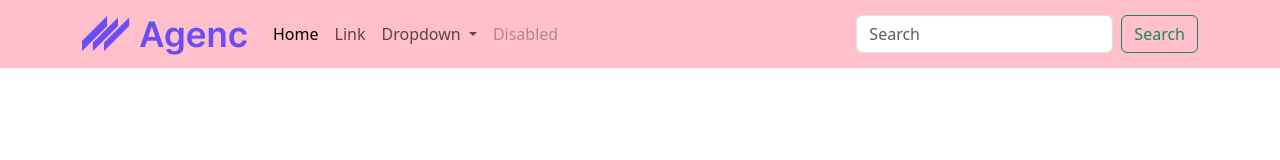
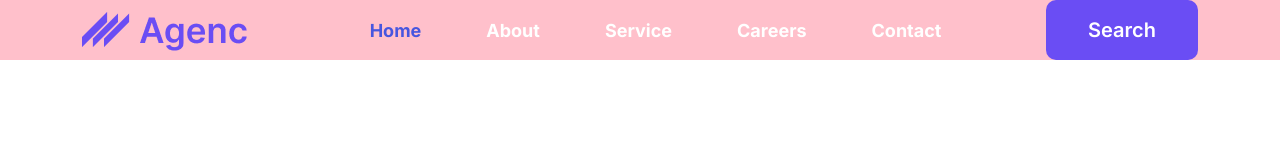
Before and after one commit to crlimon11/Agency-website, a plain HTML site: page index.html in a window 1280 px wide. Drawn offline with Linux system fonts and the light colour scheme.

Commit message:
navbar finished

```diff
--- a/css/style.css
+++ b/css/style.css
@@ -1,3 +1,41 @@
+/* google inter Font */
+@import url('https://fonts.googleapis.com/css2?family=Inter:wght@100;200;300;400;500;600;700;800;900&display=swap');
+/* common shared styles */
+*{
+    font-family: 'Inter', sans-serif;
+    margin: 0;
+    padding: 0;
+    box-sizing: border-box;
+}
+/* Navbar Related style */
 .navbar{
     background: pink;
+    padding: 0px;
 }
+.navbar .navbar-nav{
+    gap: 65px;
+}
+.navbar .navbar-nav .nav-item .nav-link{
+    padding: 0;
+    color: #FFF;
+    font-size: 18px;
+    font-weight: 700;
+    transition: .5s;
+}
+.navbar .navbar-nav .nav-item .active{
+    color: #4756DF;
+}
+.navbar .navbar-nav .nav-item .nav-link:hover{
+    color: #4756DF;
+}
+.nav_btn_primary{
+    padding: 15px 42px;
+    border-radius: 10px;
+    border: none;
+    background: #6A4DF4;
+    color: #FFF;
+    font-size: 20px;
+    font-weight: 600;
+}
+
+/* Bannar related style */
--- a/index.html
+++ b/index.html
@@ -15,39 +15,38 @@
               <a class="navbar-brand" href="index.html">
                 <img src="./images/logo.png" alt="">
               </a>
+              <!-- navigation button -->
               <button class="navbar-toggler" type="button" data-bs-toggle="collapse" data-bs-target="#navbarSupportedContent" aria-controls="navbarSupportedContent" aria-expanded="false" aria-label="Toggle navigation">
                 <span class="navbar-toggler-icon"></span>
               </button>
+
               <div class="collapse navbar-collapse" id="navbarSupportedContent">
-                <ul class="navbar-nav me-auto mb-2 mb-lg-0">
+                <ul class="navbar-nav mx-auto mb-2 mb-lg-0">
                   <li class="nav-item">
                     <a class="nav-link active" aria-current="page" href="#">Home</a>
                   </li>
                   <li class="nav-item">
-                    <a class="nav-link" href="#">Link</a>
-                  </li>
-                  <li class="nav-item dropdown">
-                    <a class="nav-link dropdown-toggle" href="#" role="button" data-bs-toggle="dropdown" aria-expanded="false">
-                      Dropdown
-                    </a>
-                    <ul class="dropdown-menu">
-                      <li><a class="dropdown-item" href="#">Action</a></li>
-                      <li><a class="dropdown-item" href="#">Another action</a></li>
-                      <li><hr class="dropdown-divider"></li>
-                      <li><a class="dropdown-item" href="#">Something else here</a></li>
-                    </ul>
+                    <a class="nav-link" href="#">About</a>
                   </li>
                   <li class="nav-item">
-                    <a class="nav-link disabled" aria-disabled="true">Disabled</a>
+                    <a class="nav-link" href="#">Service</a>
+                  </li>
+                  <li class="nav-item">
+                    <a class="nav-link" href="#">Careers</a>
+                  </li>
+                  <li class="nav-item">
+                    <a class="nav-link" href="#">Contact</a>
                   </li>
                 </ul>
                 <form class="d-flex" role="search">
-                  <input class="form-control me-2" type="search" placeholder="Search" aria-label="Search">
-                  <button class="btn btn-outline-success" type="submit">Search</button>
+                  <button class="nav_btn_primary" type="submit">Search</button>
                 </form>
               </div>
             </div>
           </nav>
+    <!-- bannar start -->
+
+    </section>
     </header>
     <main>
 
```
